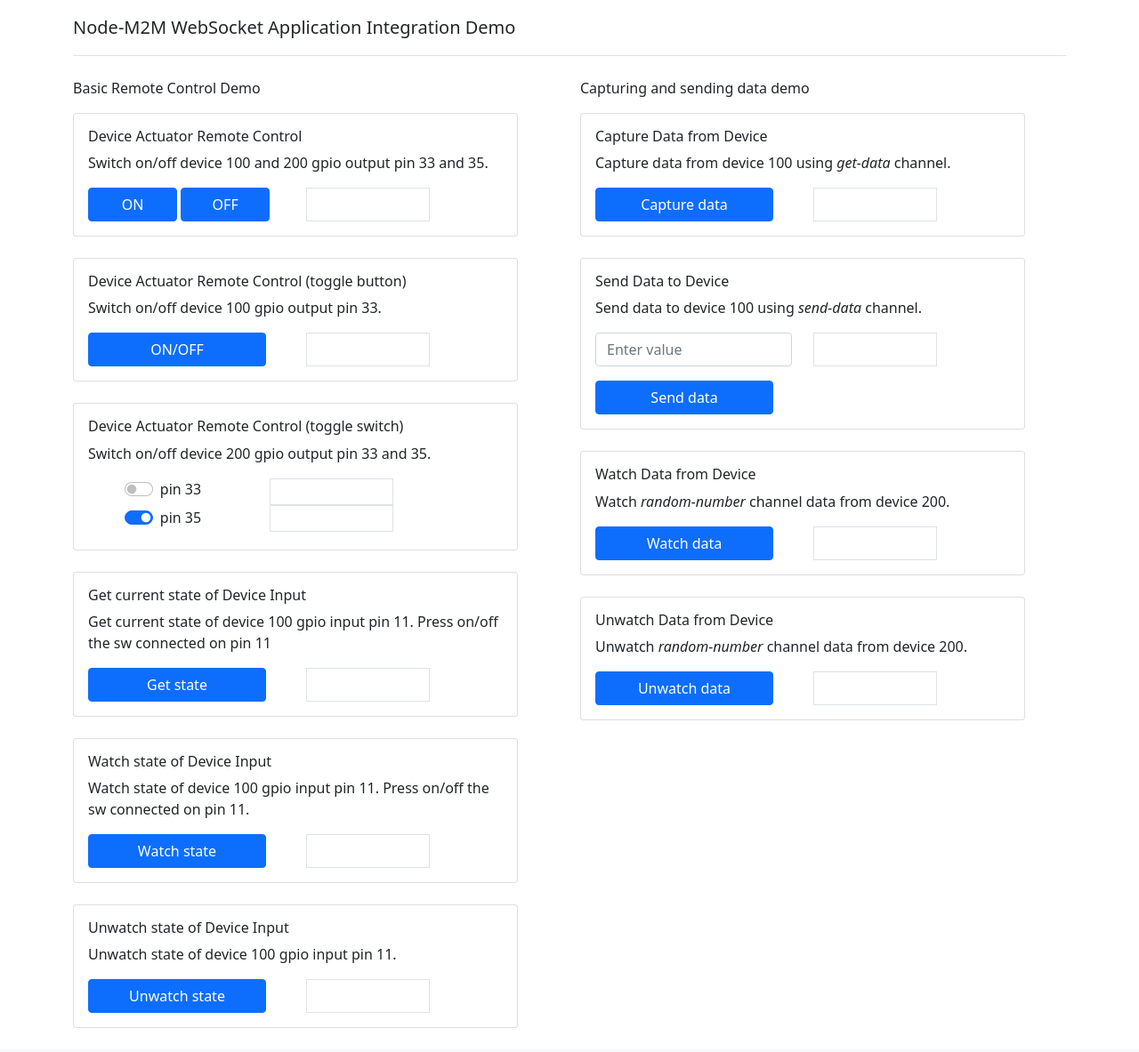
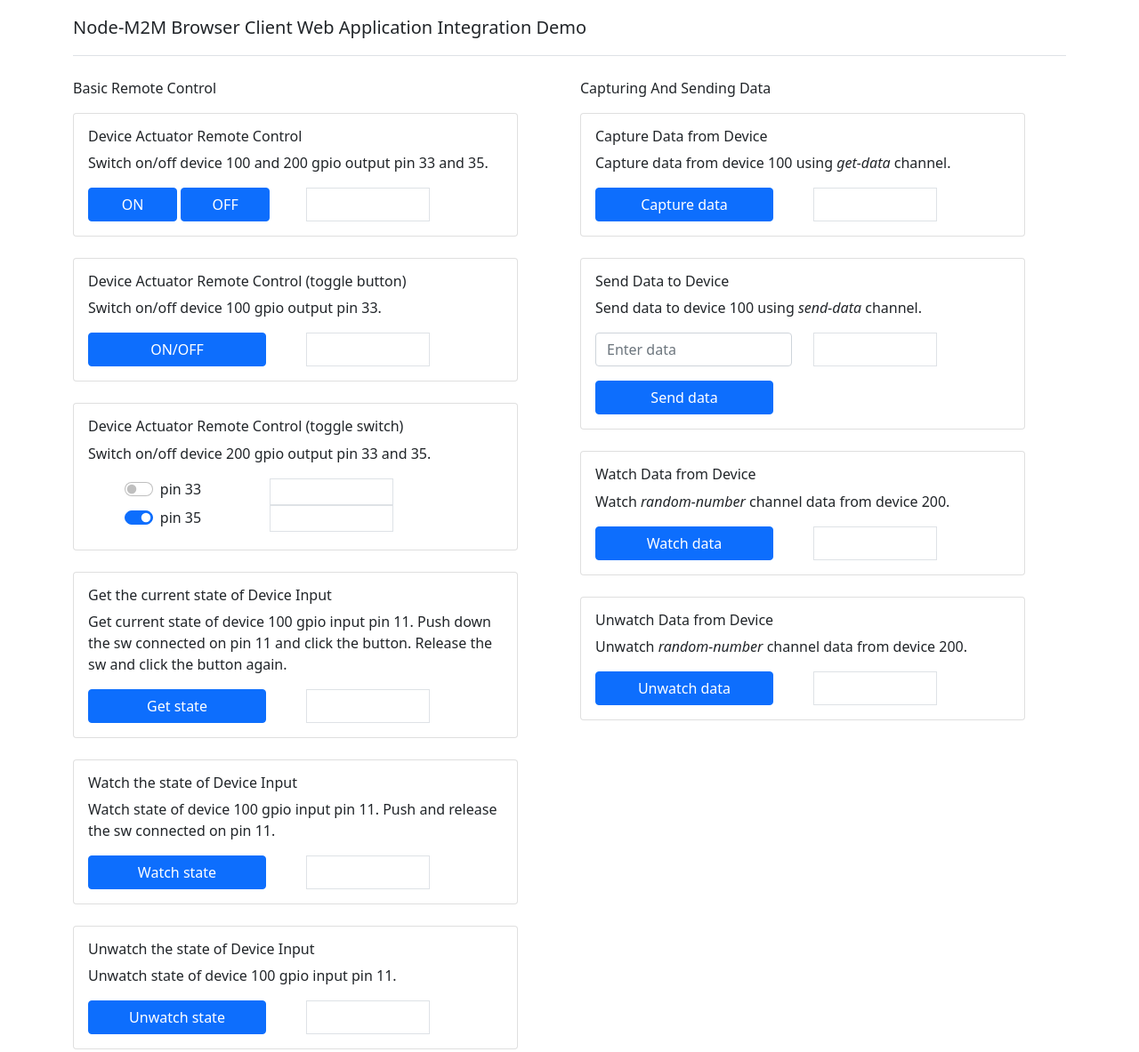
Before and after one commit to EdAlegrid/m2m-browser-client-demo, a website: page public/index.html in a window 1280 px wide. Shown: the top 1183 px of the page at 89% size. Drawn offline with nearby package versions, Linux system fonts and the light colour scheme.

Commit message:
Add files via upload

```diff
--- a/public/index.html
+++ b/public/index.html
@@ -21,7 +21,7 @@
   <div class="container">
     <header class="d-flex flex-wrap justify-content-center py-3 mb-4 border-bottom">
       <a href="/" class="d-flex align-items-center mb-3 mb-md-0 me-md-auto text-dark text-decoration-none">
-        <span class="fs-5">Node-M2M WebSocket Application Integration Demo</span>
+        <span class="fs-5">Node-M2M Browser Client Web Application Integration Demo</span>
       </a>
     </header>
   </div>
@@ -30,7 +30,7 @@
     <div class="row justify-content-evenly">
 
     <div class="col-6">
-      Basic Remote Control Demo
+      Basic Remote Control
       <div class="card mt-3" style="width:500px">
         <div class="card-body">
           <h6 class="card-title">Device Actuator Remote Control</h6>
@@ -88,8 +88,8 @@
       <br>
       <div class="card" style="width:500px">
         <div class="card-body">
-          <h6 class="card-title">Get current state of Device Input</h6>
-          <p class="card-text">Get current state of device 100 gpio input pin 11. Press on/off the sw connected on pin 11</p>
+          <h6 class="card-title">Get the current state of Device Input</h6>
+          <p class="card-text">Get current state of device 100 gpio input pin 11. Push down the sw connected on pin 11 and click the button. Release the sw and click the button again.</p>
           <div class="row justify-content-start">
             <div class="col-6">
               <a id="get-state" style="width:200px;" class="btn btn-primary" role="button" >Get state</a>
@@ -103,8 +103,8 @@
       <br>
       <div class="card" style="width:500px">
         <div class="card-body">
-          <h6 class="card-title">Watch state of Device Input</h6>
-          <p class="card-text">Watch state of device 100 gpio input pin 11. Press on/off the sw connected on pin 11.</p>
+          <h6 class="card-title">Watch the state of Device Input</h6>
+          <p class="card-text">Watch state of device 100 gpio input pin 11. Push and release the sw connected on pin 11.</p>
           <div class="row justify-content-start">
             <div class="col-6">
               <a id="watch-state" style="width:200px;" class="btn btn-primary" role="button" >Watch state</a>
@@ -118,7 +118,7 @@
       <br>
       <div class="card" style="width:500px">
         <div class="card-body">
-          <h6 class="card-title">Unwatch state of Device Input</h6>
+          <h6 class="card-title">Unwatch the state of Device Input</h6>
           <p class="card-text">Unwatch state of device 100 gpio input pin 11.</p>
           <div class="row justify-content-start">
             <div class="col-6">
@@ -133,7 +133,7 @@
     </div><!-- class="col-6" -->
 
     <div class="col-6">
-      Capturing and sending data demo
+      Capturing And Sending Data
       <div class="card mt-3" style="width:500px">
         <div class="card-body">
           <h6 class="card-title">Capture Data from Device</h6>
@@ -158,7 +158,7 @@
               <form class="row g-3">
                 <div class="col-auto">
                   <label for="input-value" class="visually-hidden">Enter data</label>
-                  <input id="input-value" type="text" class="form-control"  placeholder="Enter value">
+                  <input id="input-value" type="text" class="form-control"  placeholder="Enter data">
                 </div>
                 <div class="col-auto">
                   <button id="send-data" style="width:200px;" type="button" class="btn btn-primary mb-0">Send data</button>
@@ -212,12 +212,13 @@
 
   <script>
 
-  // access token
-  var tkn = 'fc7754138116139a6ad9a4234e71de810a1087fa9e7fbfda74503d9f52616fc5';
+  let tkn = 'fc7754138116139a6ad9a4234e71de810a1087fa9e7fbfda74503d9f52616fc5'; // www.
+  //let tkn = '9986f12134dfa8be6d1868a45736d6ded1e1ef98ffa6de72fbaef3f4dc881058'; //dev
 
   var client = new NodeM2M.Client();
 
-  client.connect(tkn);
+  //client.connect({url:"https://dev.node-m2m.com", tkn:tkn}, () => {
+  client.connect(tkn, () => {
 
     if(document.getElementById("deviceOn")){
       document.getElementById("deviceOn").onclick = deviceOn;
@@ -389,7 +390,8 @@
 
     function watchData(){
       console.log('watchData');
-    client.watch({id:200, channel:'random-number'}, (data) => {
+      client.watch({id:200, channel:'random-number', interval:1000}, (data) => {
+      //client.watch({id:200, channel:'random-number'}, (data) => {
         document.getElementById('msg7').innerHTML = data;
       });
     }
@@ -401,6 +403,8 @@
       });
     }
 
+  });
+
   </script>
   <br>
   <footer class="footer mt-auto py-3 bg-light">
```
Lines whose indentation alone changed are shown as unchanged.
